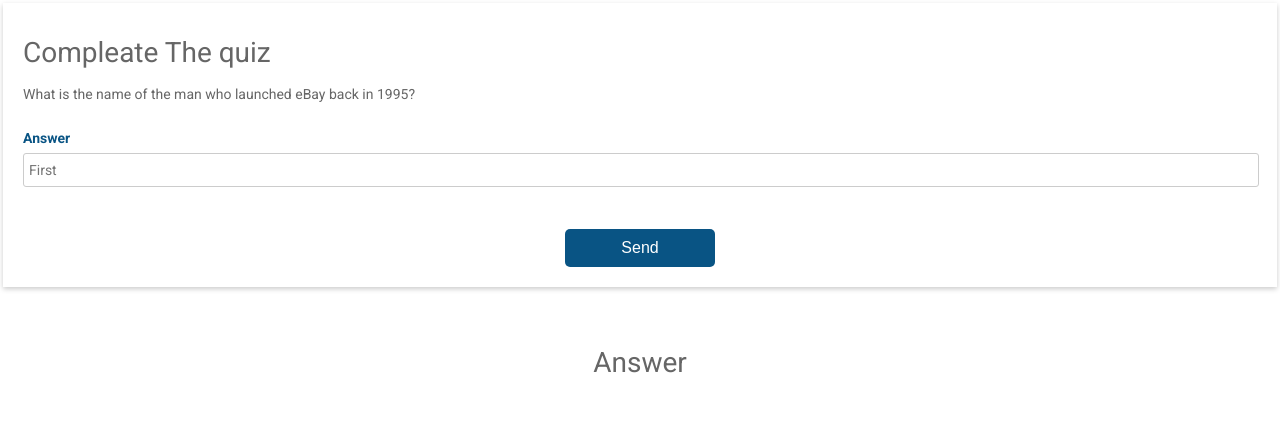
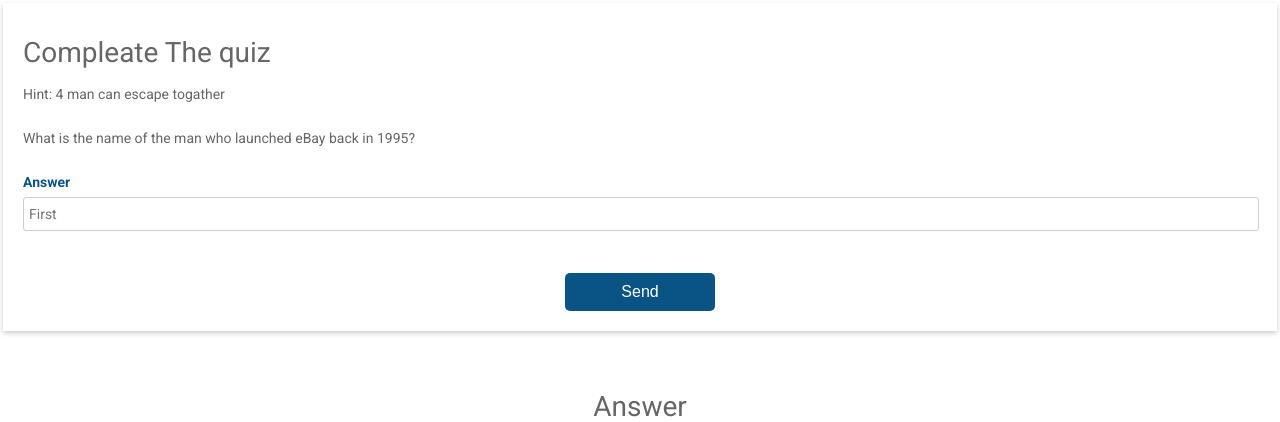
Before and after one commit to 0xAgun/ctf-quizys, a Django app: page / in a window 1280 px wide. Shown: the top 422 px of the page. Run offline with Django 4.2, Linux system fonts and the light colour scheme.

Commit message:
first commit

```diff
--- a/core/templates/core/home.html
+++ b/core/templates/core/home.html
@@ -106,6 +106,7 @@
     <div class="testbox">
       <form action="">
         <h1>Compleate The quiz</h1>
+        <p>Hint: 4 man can escape togather</p><br>
         <p>What is the name of the man who launched eBay back in 1995?</p>
         <h4>Answer</h4>
         <input class="first-name" type="text" name="word" placeholder="First" />
```
